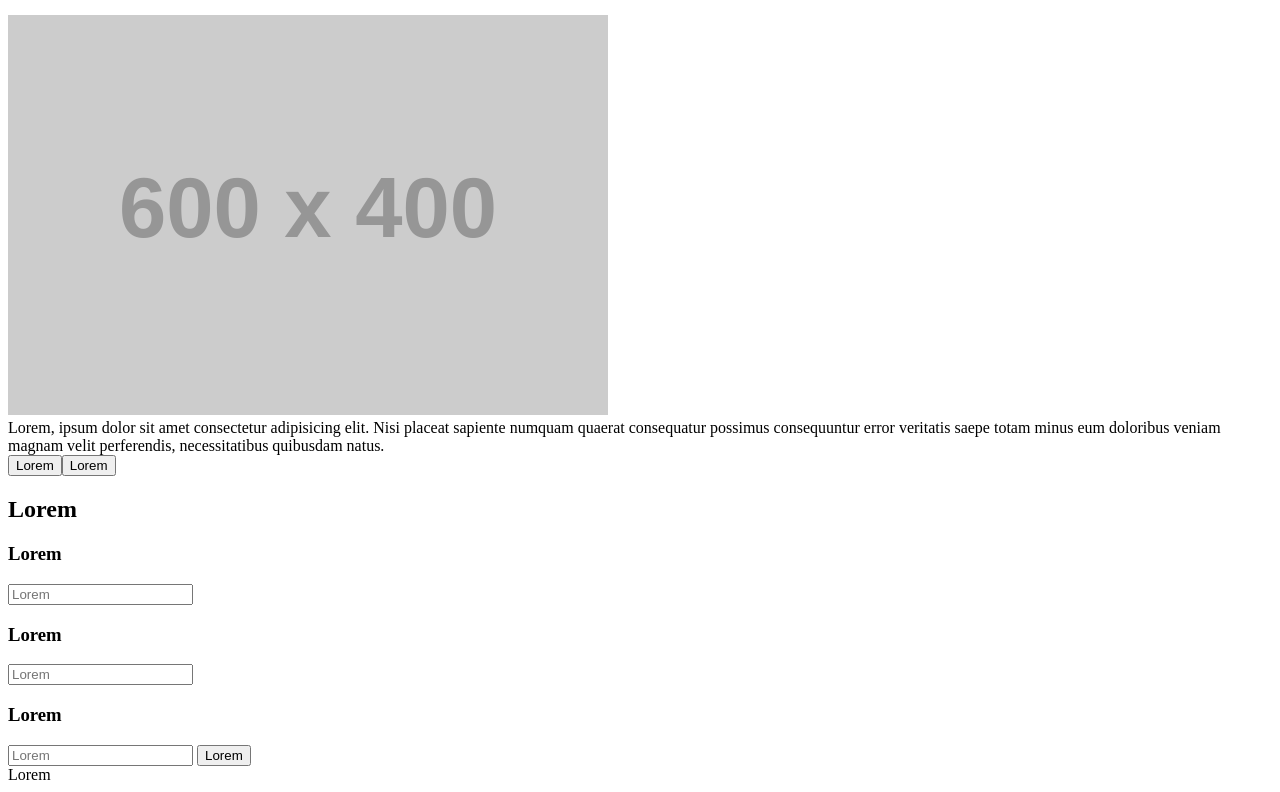
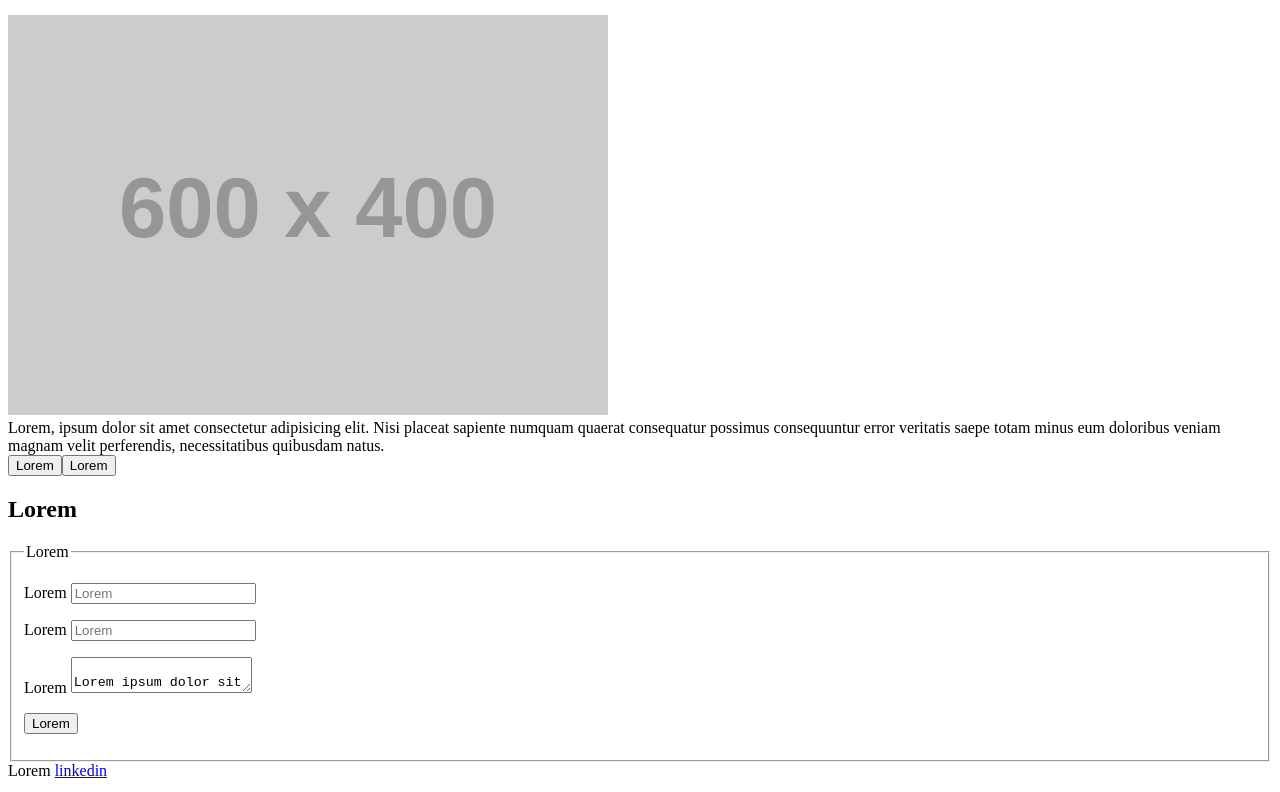
Before and after one commit to Gaelys/DonkeySchool, a plain HTML site: page Integration/index.html in a window 1280 px wide. Shown: the part 3136-3928 px from the top of the page. Drawn offline with Linux system fonts and the light colour scheme; placeholder pictures from the web are drawn by us.

Commit message:
Modification head and element

```diff
--- a/Integration/index.html
+++ b/Integration/index.html
@@ -1,13 +1,14 @@
 <!DOCTYPE html>
-<html>
+<html lang="fr">
     <head>
         <meta charset="utf-8" />
         <title>Mon Portfolio</title>
+        <meta name="description" content="My first Portfolio">
     </head>
     <body>
         <h1>Lorem ipsum</h1>
         <figure>
-            <img src="https://placehold.co/600x400" alt"Lorem ipsus" /><br />
+            <img src="https://placehold.co/600x400" title="Lorem" alt="Lorem ipsus" /><br />
             <figcaption>Lorem ipsus</figcaption>
         </figure>
         <nav>
@@ -21,7 +22,7 @@
         </nav>
         <h2>Lorem ipsus</h2>
         <section>
-            <img src="https://placehold.co/600x400" alt"Lorem ipsus" /><br />
+            <img src="https://placehold.co/600x400" title="Lorem" alt="Lorem ipsus" /><br />
             <article>
                 <h3>Lorem ipsus</h3>
                 Lorem ipsum dolor sit, amet consectetur adipisicing elit. Repellendus omnis perspiciatis aut, sequi animi, nostrum modi placeat, cum repellat culpa sint tenetur officia alias? Saepe nulla ducimus ratione assumenda aperiam?
@@ -29,7 +30,7 @@
             <button>En savoir plus</button>
         </section>
         <section>
-            <img src="https://placehold.co/600x400" alt"Lorem ipsus" /><br />
+            <img src="https://placehold.co/600x400" title="Lorem" alt="Lorem ipsus" /><br />
             <article>
                 <h3>Lorem ipsus</h3>
                 Lorem ipsum dolor sit, amet consectetur adipisicing elit. Repellendus omnis perspiciatis aut, sequi animi, nostrum modi placeat, cum repellat culpa sint tenetur officia alias? Saepe nulla ducimus ratione assumenda aperiam?
@@ -38,10 +39,10 @@
         </section>
         <h2>Lorem ipsus</h2>
         <section>
-            <img src="https://placehold.co/600x400" alt"Lorem ipsus" /><br />
+            <img src="https://placehold.co/600x400" title="Lorem" alt="Lorem ipsus" /><br />
             <aside>
                 Lorem ipsus
-                <a href="mailto:lorem">Send email</a>
+                <a href="mailto:lorem" title="Contact me">Send email</a>
             </aside>
         </section>
         <section>
@@ -62,7 +63,7 @@
         <section>
             <article>
                 <h3>Lorem</h3>
-                <img src="https://placehold.co/600x400" alt"Lorem ipsus" />
+                <img src="https://placehold.co/600x400" title="Lorem" alt="Lorem ipsus" />
                 <div>
                     Lorem, ipsum dolor sit amet consectetur adipisicing elit. Nisi placeat sapiente numquam quaerat consequatur possimus consequuntur error veritatis saepe totam minus eum doloribus veniam magnam velit perferendis, necessitatibus quibusdam natus.
                 </div>
@@ -70,7 +71,7 @@
             </article>
             <article>
                 <h3>Lorem</h3>
-                <img src="https://placehold.co/600x400" alt"Lorem ipsus" />
+                <img src="https://placehold.co/600x400" title="Lorem" alt="Lorem ipsus" />
                 <div>
                     Lorem, ipsum dolor sit amet consectetur adipisicing elit. Nisi placeat sapiente numquam quaerat consequatur possimus consequuntur error veritatis saepe totam minus eum doloribus veniam magnam velit perferendis, necessitatibus quibusdam natus.
                 </div>
@@ -78,18 +79,31 @@
             </article>
         </section>
         <h2>Lorem</h2>
-        <form>
-            <h3>Lorem</h3>
-            <input type="text" placeholder="Lorem" />
-            <br />
-            <h3>Lorem</h3>
-            <input type="text" placeholder="Lorem" />
-            <h3>Lorem</h3>
-            <input type="text" placeholder="Lorem" />
-            <button>Lorem</button>
+        <form action="lorem" method="lorem">
+            <fieldset>
+                <legend>Lorem</legend>
+                <p>
+                    <label for="name">Lorem</label>
+                    <input type="text" id="name" placeholder="Lorem" name="user-name"/>
+                </p>
+                <p>
+                <label for="email">Lorem</label>
+                <input type="email" id="email" placeholder="Lorem" name="user-email"/>
+                </p>
+                <p>
+                    <label for="msg">Lorem</label>
+                    <textarea type="text" id="msg" placeholder="Lorem" name="user-msg">
+                        Lorem ipsum dolor sit amet consectetur adipisicing elit. Quod accusamus harum vel, sequi doloremque incidunt distinctio earum mollitia quos tempore quisquam nesciunt totam ratione corrupti fugiat! Debitis, veniam! Ab, quas?
+                    </textarea>
+                </p>
+                <p>
+                    <button type="submit">Lorem</button>
+                </p>
+            </fieldset>
         </form>
         <footer>
             Lorem
+            <a href="Lorem" title="linkedin">linkedin</a>
         </footer>
     </body>
 </html>
```
